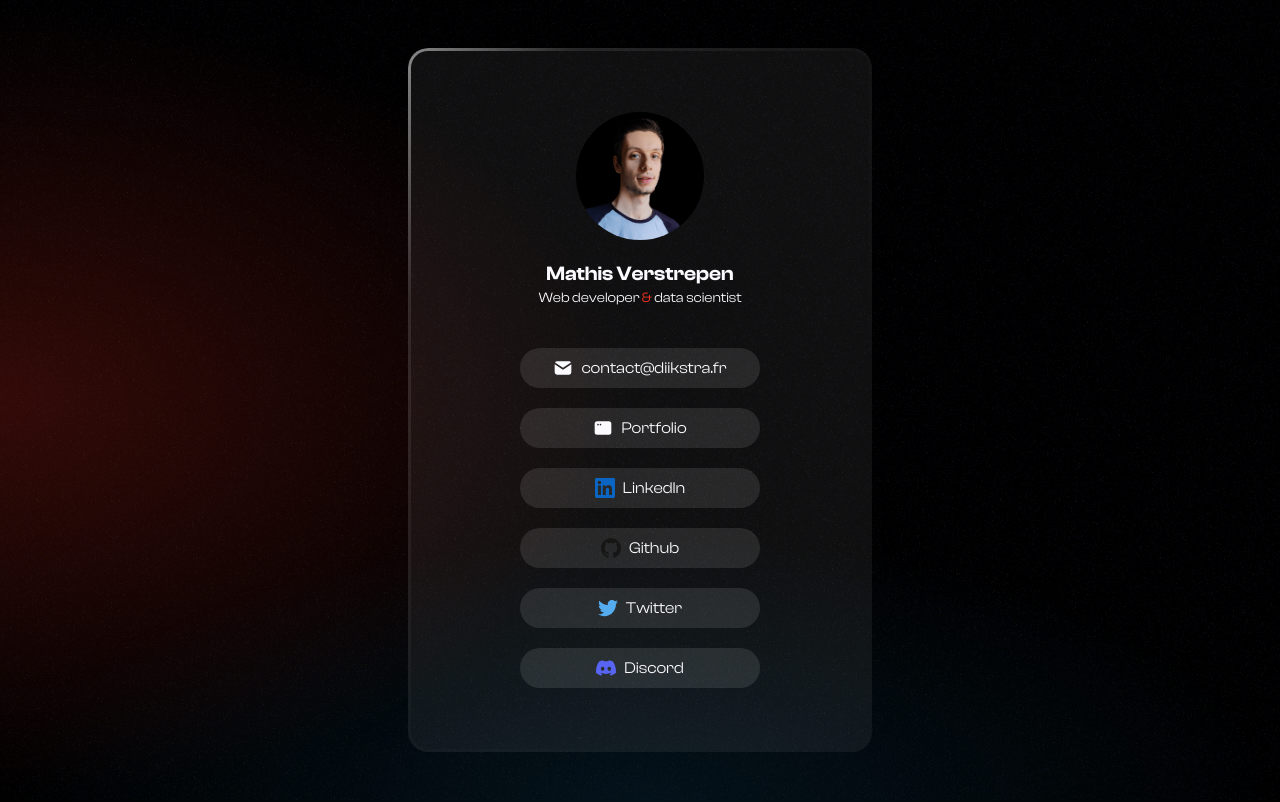
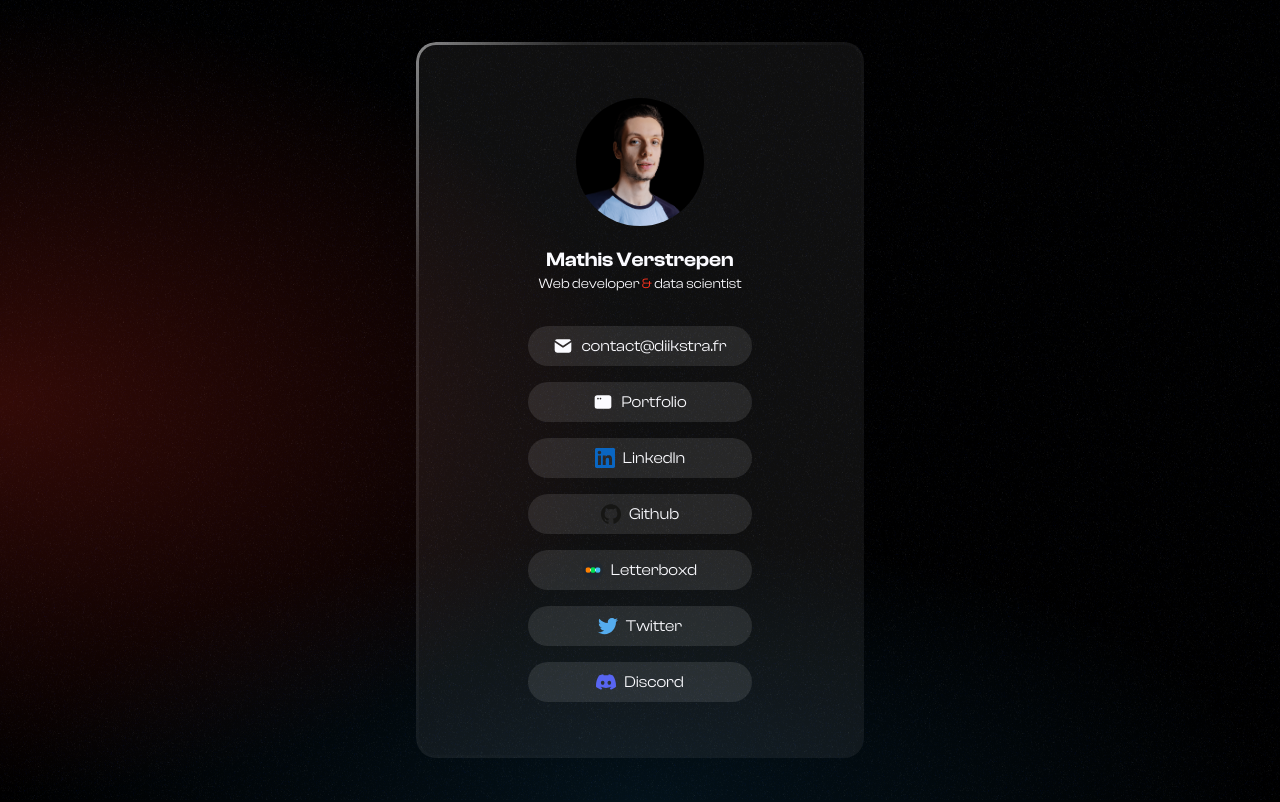
Before and after one commit to MathisVerstrepen/portfolio, an Astro site: page /contact in a window 1280 px wide. Shown: the top 802 px of the page. Built offline with nearby package versions, Linux system fonts and the light colour scheme; Astro itself is replaced by a stand-in of ours.

Commit message:
✨ Add LetterBoxd + Update dependencies

```diff
--- a/src/pages/contact.astro
+++ b/src/pages/contact.astro
@@ -37,7 +37,9 @@
 <Layout title="Mathis Verstrepen - Socials">
   <main class="h-full w-full flex items-center justify-center z-10 absolute">
     <div
-      class="h-fit w-fit max-w-[90vw] bg-ghost_white bg-opacity-[0.060] border-radial-contact flex flex-col items-center justify-start py-10 md:py-16 px-10 md:px-28 rounded-[20px]"
+      class="h-fit w-fit max-w-[90vw] max-h-[90%]
+       bg-ghost_white bg-opacity-[0.060] border-radial-contact flex flex-col items-center justify-start
+       py-8 md:py-14 px-10 md:px-28 rounded-[20px]"
     >
       <Image
         src={meImage}
@@ -48,16 +50,16 @@
       />
 
       <div class="flex items-center justify-center flex-col mt-5">
-        <h1 class="font-ClashDisplay-Semibold text-ghost_white text-xl">Mathis Verstrepen</h1>
-        <p class="font-ClashDisplay-Regular text-ghost_white text-sm">
+        <h1 class="font-ClashDisplay-Semibold text-ghost_white text-xl text-center">Mathis Verstrepen</h1>
+        <p class="font-ClashDisplay-Regular text-ghost_white text-sm text-center">
           Web developer <span class="text-scarlet">&</span> data scientist
         </p>
       </div>
 
-      <div class="flex items-center justify-center flex-col mt-10 space-y-5">
+      <div class="flex items-center  flex-col mt-8 space-y-4 overflow-scroll">
         <a
           href="mailto:contact@diikstra.fr"
-          class="flex items-center bg-ghost_white bg-opacity-10 rounded-3xl py-2 w-60 justify-center hover:bg-opacity-5 duration-300 hover:scale-[0.98]"
+          class="flex items-center bg-ghost_white bg-opacity-10 rounded-3xl py-2 w-56 justify-center hover:bg-opacity-5 duration-300 hover:scale-[0.98]"
         >
           <Icon name="socials/mail-filled" class="h-5 w-5 mr-2 text-ghost_white" />
           <p class="text-ghost_white font-ClashDisplay-Regular text-sm md:text-base">contact@diikstra.fr</p>
@@ -65,7 +67,7 @@
 
         <a
           href="https://portfolio.diikstra.fr"
-          class="flex items-center bg-ghost_white bg-opacity-10 rounded-3xl py-2 w-60 justify-center hover:bg-opacity-5 duration-300 hover:scale-[0.98]"
+          class="flex items-center bg-ghost_white bg-opacity-10 rounded-3xl py-2 w-56 justify-center hover:bg-opacity-5 duration-300 hover:scale-[0.98]"
           target="_blank"
         >
           <Icon name="socials/app-window-filled" class="h-5 w-5 mr-2 text-ghost_white" />
@@ -74,7 +76,7 @@
 
         <a
           href="https://www.linkedin.com/in/mathis-verstrepen/"
-          class="flex items-center bg-ghost_white bg-opacity-10 rounded-3xl py-2 w-60 justify-center hover:bg-opacity-5 duration-300 hover:scale-[0.98]"
+          class="flex items-center bg-ghost_white bg-opacity-10 rounded-3xl py-2 w-56 justify-center hover:bg-opacity-5 duration-300 hover:scale-[0.98]"
           target="_blank"
         >
           <Icon name="socials/linkedin-icon" class="h-5 w-5 mr-2 text-ghost_white" />
@@ -83,7 +85,7 @@
 
         <a
           href="https://github.com/MathisVerstrepen"
-          class="flex items-center bg-ghost_white bg-opacity-10 rounded-3xl py-2 w-60 justify-center hover:bg-opacity-5 duration-300 hover:scale-[0.98]"
+          class="flex items-center bg-ghost_white bg-opacity-10 rounded-3xl py-2 w-56 justify-center hover:bg-opacity-5 duration-300 hover:scale-[0.98]"
           target="_blank"
         >
           <Icon name="socials/github-icon" class="h-5 w-5 mr-2 text-ghost_white" />
@@ -91,8 +93,17 @@
         </a>
 
         <a
+          href="https://boxd.it/6Q635"
+          class="flex items-center bg-ghost_white bg-opacity-10 rounded-3xl py-2 w-56 justify-center hover:bg-opacity-5 duration-300 hover:scale-[0.98]"
+          target="_blank"
+        >
+          <Icon name="socials/letterboxd" class="h-5 w-5 mr-2 text-ghost_white" />
+          <p class="text-ghost_white font-ClashDisplay-Regular text-sm md:text-base">Letterboxd</p>
+        </a>
+
+        <a
           href="https://twitter.com/mathis_v1"
-          class="flex items-center bg-ghost_white bg-opacity-10 rounded-3xl py-2 w-60 justify-center hover:bg-opacity-5 duration-300 hover:scale-[0.98]"
+          class="flex items-center bg-ghost_white bg-opacity-10 rounded-3xl py-2 w-56 justify-center hover:bg-opacity-5 duration-300 hover:scale-[0.98]"
           target="_blank"
         >
           <Icon name="socials/twitter" class="h-5 w-5 mr-2 text-ghost_white" />
@@ -101,7 +112,7 @@
 
         <a
           href="https://discordapp.com/users/295595256890654720"
-          class="flex items-center bg-ghost_white bg-opacity-10 rounded-3xl py-2 w-60 justify-center hover:bg-opacity-5 duration-300 hover:scale-[0.98]"
+          class="flex items-center bg-ghost_white bg-opacity-10 rounded-3xl py-2 w-56 justify-center hover:bg-opacity-5 duration-300 hover:scale-[0.98]"
           target="_blank"
         >
           <Icon name="socials/discord-icon" class="h-5 w-5 mr-2 text-ghost_white" />
```
Also changed, not shown: package.json (+6 -6 lines), src/icons/socials/letterboxd.svg (added).
